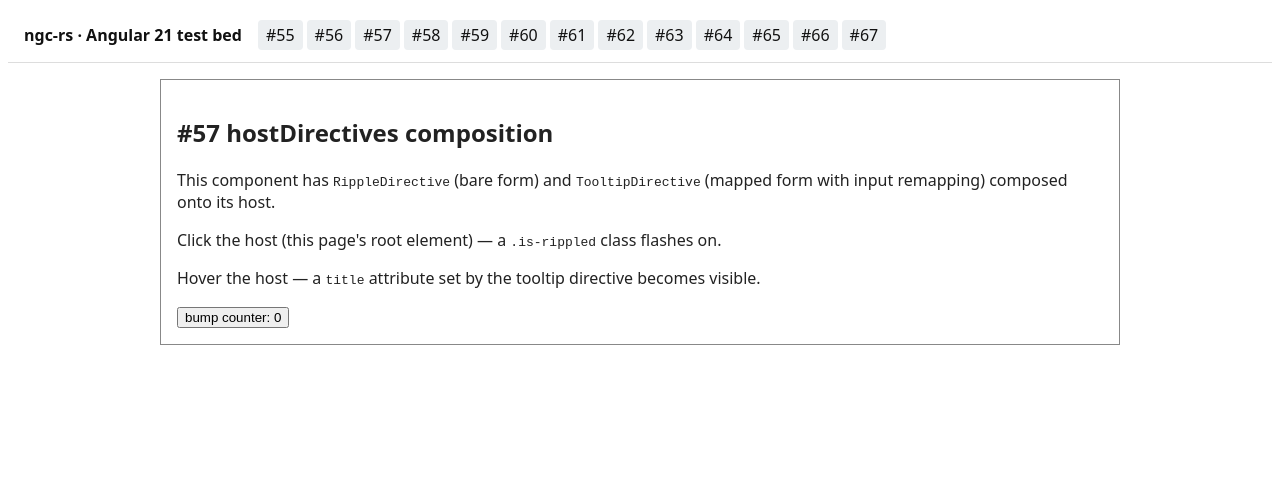
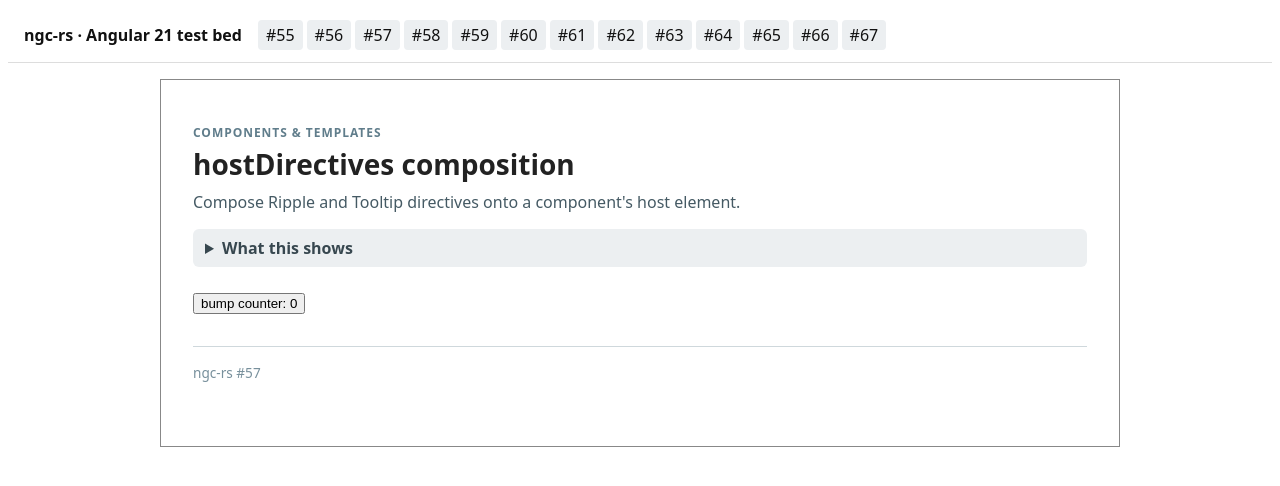
Before and after one commit to lukekania/ngc-rs-test-project, an Angular app: page /host-directives in a window 1280 px wide. Shown: the top 486 px of the page. Built offline with nearby package versions, Linux system fonts and the light colour scheme.

Commit message:
feat: wrap signals and host-directives with app-feature-page

```diff
--- a/src/app/features/host-directives/host-directives.component.ts
+++ b/src/app/features/host-directives/host-directives.component.ts
@@ -1,9 +1,11 @@
 import { Component, signal } from '@angular/core';
 import { RippleDirective } from './ripple.directive';
 import { TooltipDirective } from './tooltip.directive';
+import { FeaturePageComponent } from '../../shared/feature-page/feature-page.component';
 
 @Component({
   selector: 'app-host-directives',
+  imports: [FeaturePageComponent],
   hostDirectives: [
     RippleDirective,
     {
@@ -13,15 +15,26 @@ import { TooltipDirective } from './tooltip.directive';
     },
   ],
   template: `
-    <h2>#57 hostDirectives composition</h2>
-    <p>
-      This component has <code>RippleDirective</code> (bare form) and
-      <code>TooltipDirective</code> (mapped form with input remapping) composed onto its host.
-    </p>
-    <p>Click the host (this page's root element) — a <code>.is-rippled</code> class flashes on.</p>
-    <p>Hover the host — a <code>title</code> attribute set by the tooltip directive becomes visible.</p>
+    <app-feature-page
+      title="hostDirectives composition"
+      groupLabel="Components & Templates"
+      description="Compose Ripple and Tooltip directives onto a component's host element."
+      [issue]="57"
+    >
+      <ng-container ngProjectAs="[notes]">
+        <p>
+          <code>RippleDirective</code> is applied bare; <code>TooltipDirective</code> uses the mapped
+          form with input remapping (<code>appTooltipText</code> → <code>tooltipText</code>). No
+          <code>NgModule</code> required.
+        </p>
+        <p>
+          Click anywhere on the page — a <code>.is-rippled</code> class flashes on the host element.
+          Hover the host to see the <code>title</code> attribute the tooltip directive applies.
+        </p>
+      </ng-container>
 
-    <button (click)="ripples.update((n) => n + 1)">bump counter: {{ ripples() }}</button>
+      <button (click)="ripples.update((n) => n + 1)">bump counter: {{ ripples() }}</button>
+    </app-feature-page>
   `,
   host: {
     '[attr.data-tooltip-host]': 'true',
--- a/src/app/features/signals/signals.component.ts
+++ b/src/app/features/signals/signals.component.ts
@@ -8,14 +8,25 @@ import {
   viewChildren,
 } from '@angular/core';
 import { BadgeComponent } from './badge.component';
+import { FeaturePageComponent } from '../../shared/feature-page/feature-page.component';
 
 @Component({
   selector: 'app-signals',
-  imports: [BadgeComponent],
+  imports: [BadgeComponent, FeaturePageComponent],
   template: `
-    <h2>#55 Signal-based inputs / outputs / models / queries</h2>
-
-    <p>Top badges exercise <code>input.required</code>, <code>input</code> with transform + alias, <code>model</code>, <code>output</code>.</p>
+    <app-feature-page
+      title="Signal APIs"
+      groupLabel="Reactivity"
+      description="Signal-based inputs, outputs, models and queries on a parent/child badge."
+      [issue]="55"
+    >
+      <ng-container ngProjectAs="[notes]">
+        <p>
+          Exercises <code>input.required</code>, <code>input</code> with transform + alias,
+          <code>model</code> two-way binding, and <code>output</code>. Plus the new query functions
+          <code>viewChild</code>/<code>viewChildren</code>/<code>contentChild</code>/<code>contentChildren</code>.
+        </p>
+      </ng-container>
 
       <div class="row">
         <app-badge label="required" [count]="'3'" hint="transformed from string" />
@@ -37,6 +48,7 @@ import { BadgeComponent } from './badge.component';
       <ng-content />
       <p>contentChild present: <code>{{ projected() ? 'yes' : 'no' }}</code></p>
       <p>contentChildren count: <code>{{ allProjected().length }}</code></p>
+    </app-feature-page>
   `,
   styles: [`
     .row { display:flex; gap:.5rem; flex-wrap:wrap; margin:.5rem 0; }
```
Lines whose indentation alone changed are shown as unchanged.
